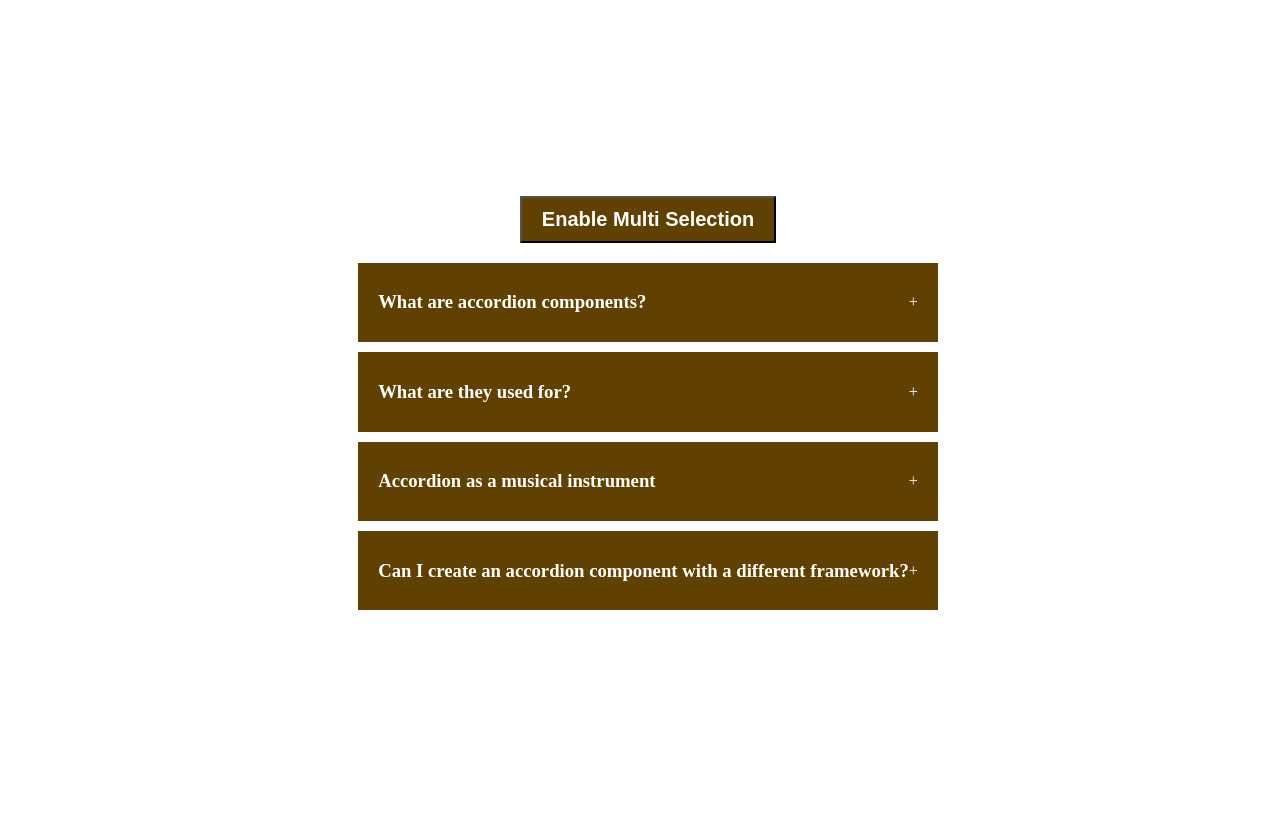
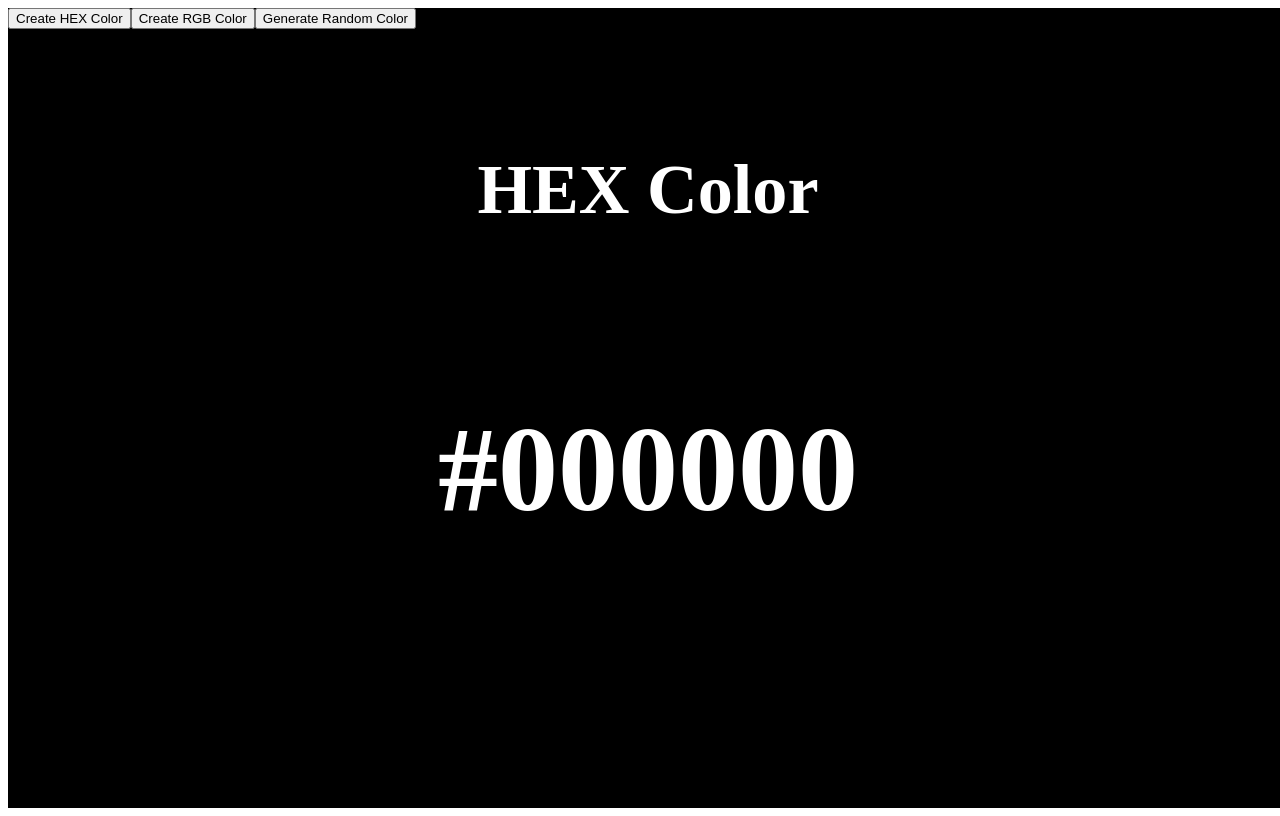
Before and after one commit to RajuRk/projects, a React (Vite) app: page / in a window 1280 px wide. Built offline with nearby package versions, Linux system fonts and the light colour scheme.

Commit message:
random color

```diff
--- a/src/App.jsx
+++ b/src/App.jsx
@@ -1,11 +1,13 @@
 import React from 'react'
 import Accordion from './components/accordion';
+import RandomColor from './components/random-color';
 
 function App() {
 
   return (
     <>
-      <Accordion/>
+      {/* <Accordion/> */}
+      <RandomColor/>
     </>
   )
 }
--- /dev/null
+++ b/src/components/random-color/index.jsx
@@ -0,0 +1,68 @@
+import React,{useEffect, useState} from 'react';
+
+export default function index() {
+
+  const [typeOfColor, setTypeOfColor] = useState("hex");
+  const [color, setColor] = useState("#000000");
+
+  const randomColorUtility = (length) => {
+    return Math.floor(Math.random() * length);
+  }
+
+  const handleCreateRandomHexColor = () => {
+    const hex = [1,2,3,4,5,6,7,8,9,"A","B","C","D","E","F"];
+    let hexColor = "#";
+
+    for(let i=0; i<6; i++){
+        hexColor += hex[randomColorUtility(hex.length)];
+    }
+
+    // console.log(hexColor);
+
+    setColor(hexColor);
+  }
+
+  const handleCreateRandomRgbColor = () => {
+    const r = randomColorUtility(256);
+    const g = randomColorUtility(256);
+    const b = randomColorUtility(256);
+
+    setColor(`rgb(${r},${g},${b})`);
+  }
+
+  useEffect(() => {
+    if(typeOfColor === "rgb") handleCreateRandomRgbColor();
+    else handleCreateRandomHexColor;
+  },[typeOfColor]);
+
+  return (
+    <div
+      style={{
+        width: "100vw",
+        height: "100vh",
+        backgroundColor: color,
+      }}
+    >
+      <button onClick={() => setTypeOfColor('hex')}>Create HEX Color</button>
+      <button onClick={() => setTypeOfColor('rgb')}>Create RGB Color</button>
+      <button onClick={typeOfColor === 'hex'
+        ? handleCreateRandomHexColor
+        : handleCreateRandomRgbColor}>Generate Random Color</button>
+      <div
+        style={{
+            display: "flex",
+            justifyContent: "center",
+            alignItems: "center",
+            color: "#fff",
+            fontSize: "60px",
+            marginTop: "50px",
+            flexDirection  :'column',
+            gap :'20px'
+        }}
+      >
+        <h3>{typeOfColor === "rgb" ? "RGB Color" : "HEX Color"}</h3>
+        <h1>{color}</h1>
+      </div>
+    </div>
+  )
+}
```
